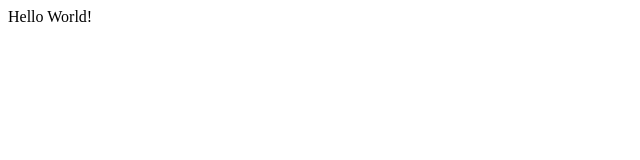
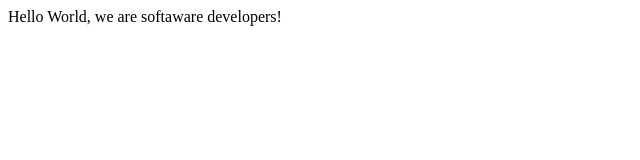
Before and after one commit to bensonbanda/Microverse-Web-Project-0, a plain HTML site: page index.html in a window 1280 px wide. Shown: the whole page, without its empty margins (0-640 px from the left). Drawn offline with Linux system fonts and the light colour scheme.

Commit message:
changed one line

```diff
--- a/index.html
+++ b/index.html
@@ -22,6 +22,6 @@
 
     -->
     <script  src="js/index.js"></script>
-    Hello World!
+    Hello World, we are softaware developers!
   </body>
 </html>
```
